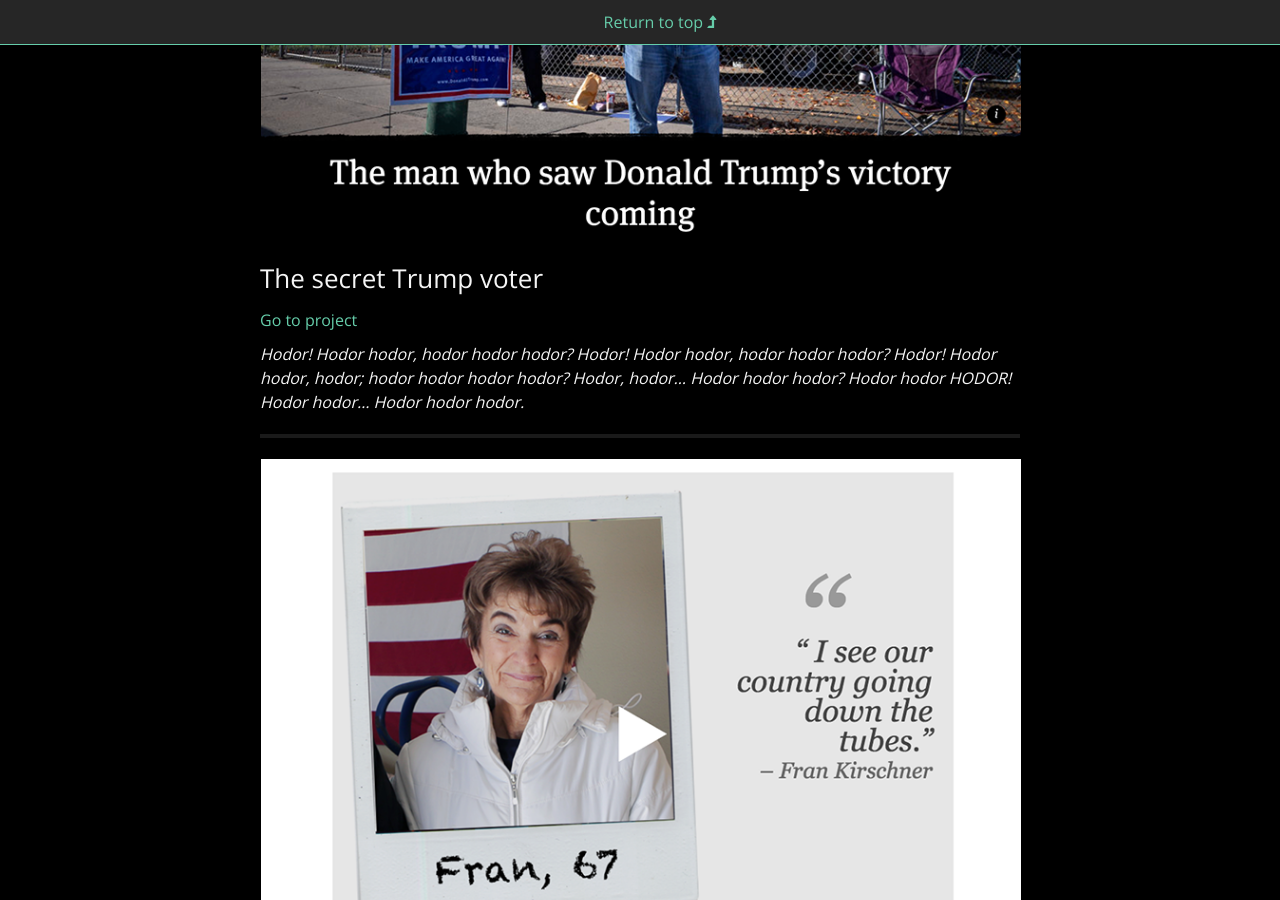
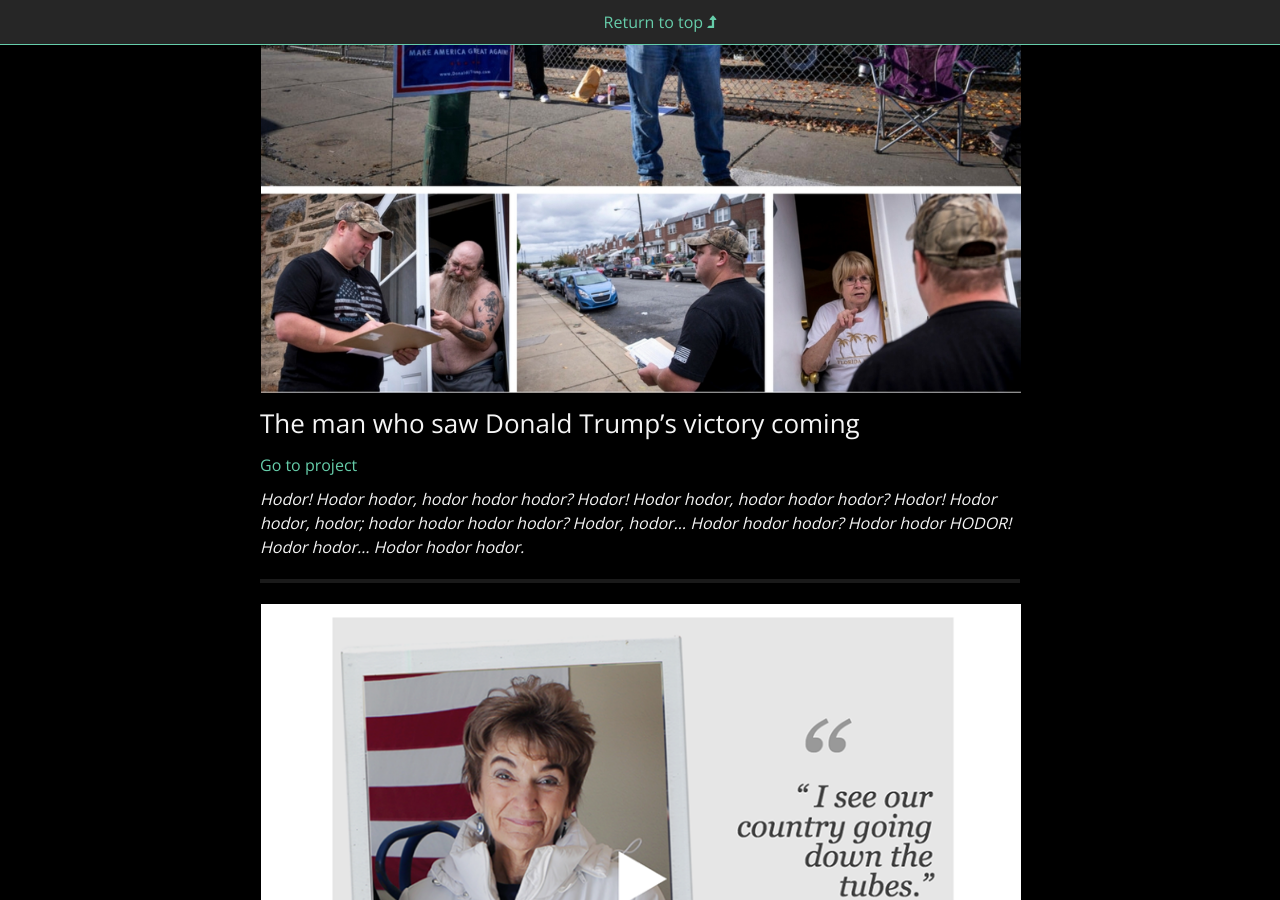
Before and after one commit to juliachanb/juliachanb.github.io, a Jekyll site: the page built from pages/portfolio.md, in a window 1280 px wide and 900 px high, scrolled down 509 px. Built offline with Jekyll 4.4.1, drawn with Linux system fonts in a browser that asks for light colours; nearby versions of some CDN libraries; some web fonts are replaced.

Commit message:
fixing trump voter section

```diff
--- a/pages/portfolio.md
+++ b/pages/portfolio.md
@@ -17,9 +17,9 @@
 
 ## Digital
 
-![steve walls]({{site.baseurl}}/pages/steve walls foto essay.png)
+![Steve Walls collage.jpg]({{site.baseurl}}/pages/Steve Walls collage.jpg)
 
-### The secret Trump voter
+### The man who saw Donald Trump’s victory coming
 
 [Go to project](https://www.revealnews.org/article/the-man-who-saw-donald-trumps-victory-coming/)
 
```
